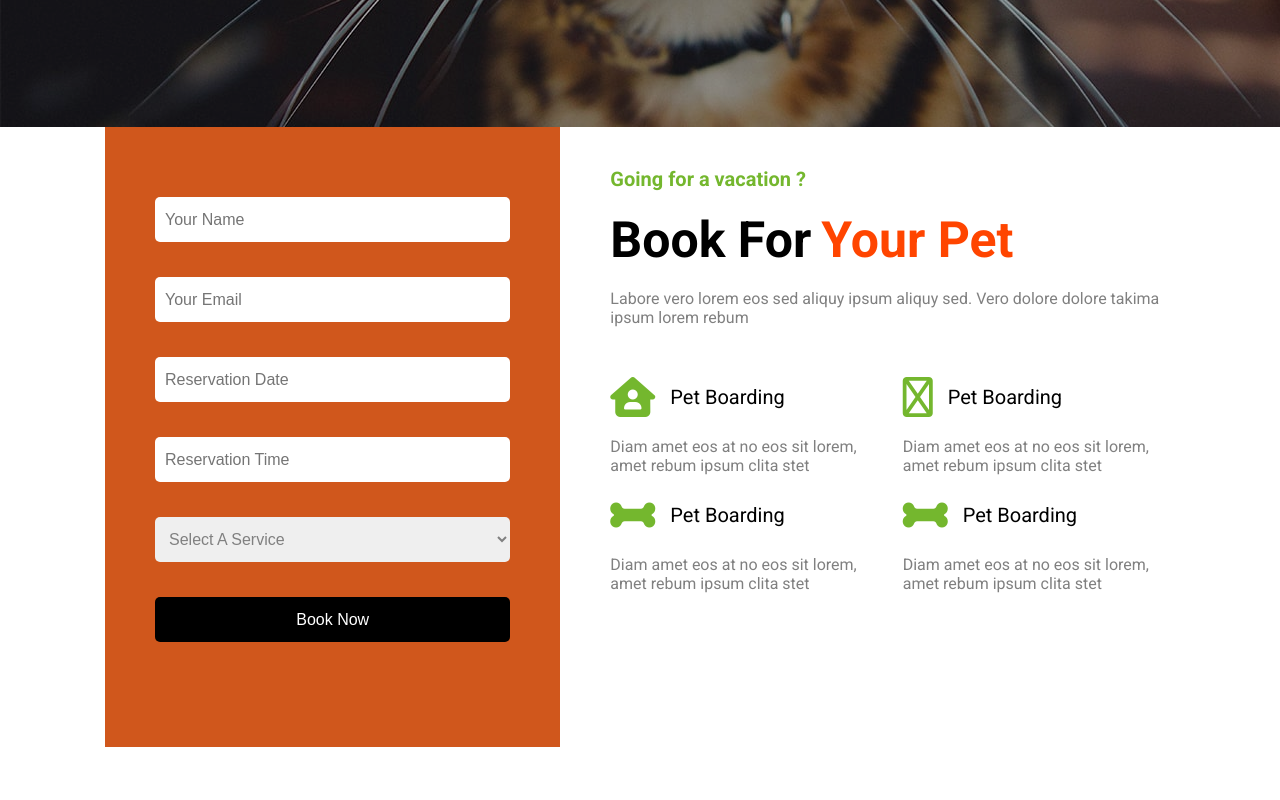
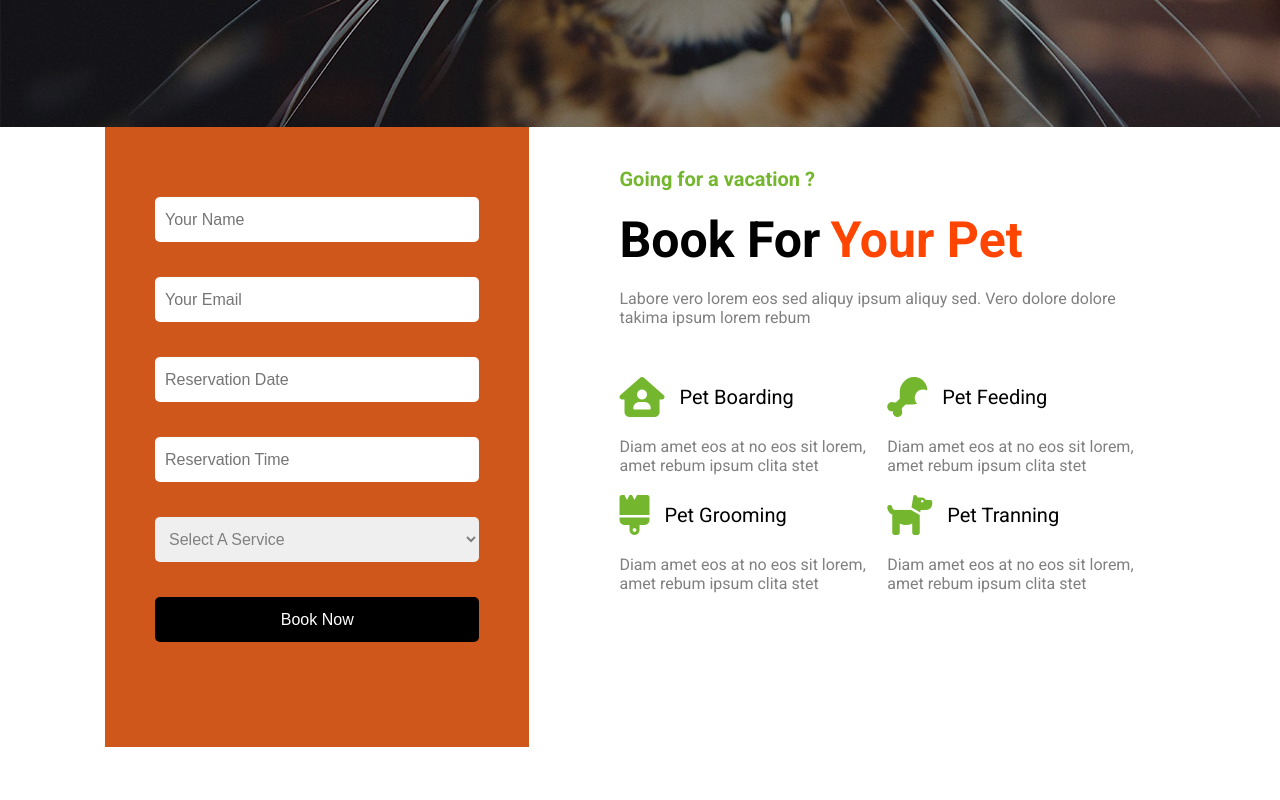
Before and after one commit to NoorHaan25/PetLove, a plain HTML site: page index.html in a window 1280 px wide. Shown: the part 840-1640 px from the top of the page. Drawn offline with Linux system fonts and the light colour scheme; a web font is replaced by a local one.

Commit message:
modified(landing & vacation)

```diff
--- a/css/index.css
+++ b/css/index.css
@@ -201,7 +201,7 @@ body{
 }
 @media (max-width:767px){
     .landing{
-        height: 50%;
+        height: 50vh;
     }
 }
 .landing::after{
@@ -357,7 +357,7 @@ body{
     font-size: 16px;;
 }
 .vacation .container .Book {
-    padding-top: 40px;
+    padding: 40px;
 }
 @media (max-width:991px) {
     .vacation .container .book {
@@ -410,7 +410,7 @@ body{
     padding-top: 20px;
     color: gray;
 }
-/* start about */
+/* about */
 .about{
     padding-top: var(--paddingTop);
     padding-bottom: var(--paddingBottom);
@@ -501,7 +501,7 @@ body{
     width: 50%;
 }
 
-/* start services */
+/* services */
 .Services{
     padding-top: var(--paddingTop);
     padding-bottom: var(--paddingBottom);
@@ -672,6 +672,12 @@ body{
     letter-spacing: 3px;
 
 }
+@media (max-width:991px) {
+    .pricing .container h1{
+    font-size: 35px;
+
+    }
+}
 .pricing .container h1 > span{
     color:var(--main-orange-color);
 }
--- a/index.html
+++ b/index.html
@@ -99,22 +99,22 @@
                     </div>
                     <div>
                         <div class="head">
-                            <i class="fa-regular fa-bone"></i>
-                            <h1>Pet Boarding</h1>
+                            <i class="fa-solid fa-drumstick-bite"></i>
+                            <h1>Pet Feeding</h1>
                         </div>
                         <p>Diam amet eos at no eos sit lorem, amet rebum ipsum clita stet</p>
                     </div>
                     <div>
                         <div class="head">
-                            <i class="fa-solid fa-bone"></i>
-                            <h1>Pet Boarding</h1>
+                            <i class="fa-solid fa-brush"></i>
+                            <h1>Pet Grooming</h1>
                         </div>
                         <p>Diam amet eos at no eos sit lorem, amet rebum ipsum clita stet</p>
                     </div>
                     <div>
                         <div class="head">
-                            <i class="fa-solid fa-bone"></i>
-                            <h1>Pet Boarding</h1>
+                            <i class="fa-solid fa-dog"></i>
+                            <h1>Pet Tranning</h1>
                         </div>
                         <p>Diam amet eos at no eos sit lorem, amet rebum ipsum clita stet</p>
                     </div>
@@ -270,7 +270,7 @@
                             <li>Veterinary Medicine</li>
                         </div>
                     </ul>
-                    <input type="button" value="Signup Now">
+                    <input type="button" value="Signup">
                 </div>
                 <div class="price">
                     <div class="Img">
@@ -300,7 +300,6 @@
                             <li>Veterinary Medicine</li>
                         </div>
                     </ul>
-                    <input type="button" value="Signup Now">
                 </div>
                 <div class="price">
                     <div class="Img">
@@ -330,7 +329,6 @@
                             <li>Veterinary Medicine</li>
                         </div>
                     </ul>
-                    <input type="button" value="Signup Now">
                 </div>
             </div>
         </div>
```
